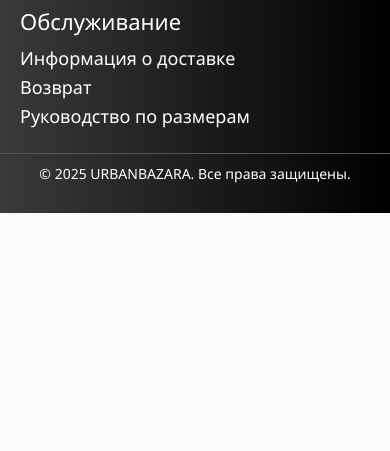
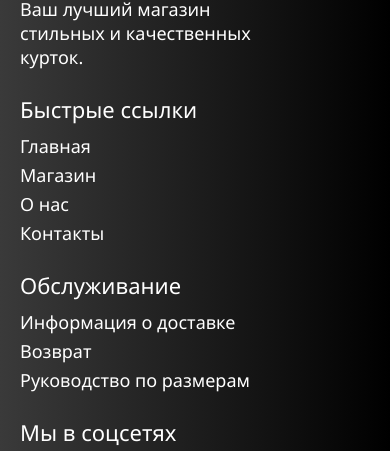
Before and after one commit to joriame/urbanbazara, a plain HTML site: page service.html in a window 390 px wide. Shown: the part 3804-4255 px from the top of the page. Before the commit the page ends 4017 px from the top, so only its background shows below. Drawn offline with Linux system fonts and the light colour scheme.

Commit message:
update footer + edit burger link

```diff
--- a/assets/styles/about.css
+++ b/assets/styles/about.css
@@ -24,7 +24,7 @@
 }
 
 @font-face {
-  font-family: var(--font-accent);
+  font-family: "Playfair";
   src: url("../fonts/PlayfairDisplay.ttf");
 }
 
@@ -386,24 +386,27 @@ body {
   color: var(--color-white);
 }
 
+/* Адаптивные стили */
 @media (max-width: 768px) {
   .footer-container {
     text-align: center;
     gap: 20px;
-    flex-direction: column-reverse;
+    flex-direction: column;
   }
-
   .service-link {
     text-align: left;
   }
-
   .service-link-head {
     text-align: left;
   }
+  .footer-logo {
+    text-align: left;
+  }
 
-  .footer-logo,
-  .social-link-head,
+  .social-link-head {
+    text-align: left;
+  }
   .fast-links {
-    display: none;
+    text-align: left;
   }
 }
--- a/assets/styles/auth.css
+++ b/assets/styles/auth.css
@@ -498,7 +498,7 @@ font-family: "Playfair";
   .footer-container {
     text-align: center;
     gap: 20px;
-    flex-direction: column-reverse;
+    flex-direction: column;
   }
   .service-link {
     text-align: left;
@@ -506,15 +506,14 @@ font-family: "Playfair";
   .service-link-head {
     text-align: left;
   }
-
   .footer-logo {
-    display: none;
+    text-align: left;
   }
 
   .social-link-head {
-    display: none;
+    text-align: left;
   }
   .fast-links {
-    display: none;
+    text-align: left;
   }
 }
--- a/assets/styles/basket.css
+++ b/assets/styles/basket.css
@@ -447,7 +447,7 @@ body {
   .footer-container {
     text-align: center;
     gap: 20px;
-    flex-direction: column-reverse;
+    flex-direction: column;
   }
   .service-link {
     text-align: left;
@@ -455,15 +455,14 @@ body {
   .service-link-head {
     text-align: left;
   }
-
   .footer-logo {
-    display: none;
+    text-align: left;
   }
 
   .social-link-head {
-    display: none;
+    text-align: left;
   }
   .fast-links {
-    display: none;
+    text-align: left;
   }
 }
--- a/assets/styles/contacts.css
+++ b/assets/styles/contacts.css
@@ -440,7 +440,7 @@ form {
   .footer-container {
     text-align: center;
     gap: 20px;
-    flex-direction: column-reverse;
+    flex-direction: column;
   }
   .service-link {
     text-align: left;
@@ -448,15 +448,14 @@ form {
   .service-link-head {
     text-align: left;
   }
-
   .footer-logo {
-    display: none;
+    text-align: left;
   }
 
   .social-link-head {
-    display: none;
+    text-align: left;
   }
   .fast-links {
-    display: none;
+    text-align: left;
   }
 }
--- a/assets/styles/favourite.css
+++ b/assets/styles/favourite.css
@@ -394,23 +394,22 @@ body {
   .footer-container {
     text-align: center;
     gap: 20px;
-    flex-direction: column-reverse;
+    flex-direction: column;
   }
-  .service-link{
+  .service-link {
     text-align: left;
   }
-  .service-link-head{
+  .service-link-head {
+    text-align: left;
+  }
+  .footer-logo {
     text-align: left;
   }
 
-  .footer-logo {
-    display: none;
+  .social-link-head {
+    text-align: left;
   }
-
-  .social-link-head {
-    display: none;
-  }
-  .fast-links{
-    display: none;
+  .fast-links {
+    text-align: left;
   }
 }
--- a/assets/styles/forgpass.css
+++ b/assets/styles/forgpass.css
@@ -414,7 +414,7 @@ body {
   .footer-container {
     text-align: center;
     gap: 20px;
-    flex-direction: column-reverse;
+    flex-direction: column;
   }
   .service-link {
     text-align: left;
@@ -422,15 +422,14 @@ body {
   .service-link-head {
     text-align: left;
   }
-
   .footer-logo {
-    display: none;
+    text-align: left;
   }
 
   .social-link-head {
-    display: none;
+    text-align: left;
   }
   .fast-links {
-    display: none;
+    text-align: left;
   }
 }
--- a/assets/styles/product.css
+++ b/assets/styles/product.css
@@ -1146,7 +1146,7 @@ body {
   .footer-container {
     text-align: center;
     gap: 20px;
-    flex-direction: column-reverse;
+    flex-direction: column;
   }
   .service-link {
     text-align: left;
@@ -1154,15 +1154,14 @@ body {
   .service-link-head {
     text-align: left;
   }
-
   .footer-logo {
-    display: none;
+    text-align: left;
   }
 
   .social-link-head {
-    display: none;
+    text-align: left;
   }
   .fast-links {
-    display: none;
+    text-align: left;
   }
 }
--- a/assets/styles/profile.css
+++ b/assets/styles/profile.css
@@ -475,7 +475,7 @@ body {
   .footer-container {
     text-align: center;
     gap: 20px;
-    flex-direction: column-reverse;
+    flex-direction: column;
   }
   .service-link {
     text-align: left;
@@ -483,15 +483,14 @@ body {
   .service-link-head {
     text-align: left;
   }
-
   .footer-logo {
-    display: none;
+    text-align: left;
   }
 
   .social-link-head {
-    display: none;
+    text-align: left;
   }
   .fast-links {
-    display: none;
+    text-align: left;
   }
 }
--- a/assets/styles/reg.css
+++ b/assets/styles/reg.css
@@ -537,7 +537,7 @@ body {
   .footer-container {
     text-align: center;
     gap: 20px;
-    flex-direction: column-reverse;
+    flex-direction: column;
   }
   .service-link {
     text-align: left;
@@ -545,15 +545,14 @@ body {
   .service-link-head {
     text-align: left;
   }
-
   .footer-logo {
-    display: none;
+    text-align: left;
   }
 
   .social-link-head {
-    display: none;
+    text-align: left;
   }
   .fast-links {
-    display: none;
+    text-align: left;
   }
 }
--- a/assets/styles/return.css
+++ b/assets/styles/return.css
@@ -622,7 +622,7 @@ body {
   .footer-container {
     text-align: center;
     gap: 20px;
-    flex-direction: column-reverse;
+    flex-direction: column;
   }
   .service-link {
     text-align: left;
@@ -630,15 +630,14 @@ body {
   .service-link-head {
     text-align: left;
   }
-
   .footer-logo {
-    display: none;
+    text-align: left;
   }
 
   .social-link-head {
-    display: none;
+    text-align: left;
   }
   .fast-links {
-    display: none;
+    text-align: left;
   }
 }
--- a/assets/styles/service.css
+++ b/assets/styles/service.css
@@ -327,23 +327,22 @@ body {
   .footer-container {
     text-align: center;
     gap: 20px;
-    flex-direction: column-reverse;
+    flex-direction: column;
   }
-  .service-link{
+  .service-link {
     text-align: left;
   }
-  .service-link-head{
+  .service-link-head {
+    text-align: left;
+  }
+  .footer-logo {
     text-align: left;
   }
 
-  .footer-logo {
-    display: none;
+  .social-link-head {
+    text-align: left;
   }
-
-  .social-link-head {
-    display: none;
-  }
-  .fast-links{
-    display: none;
+  .fast-links {
+    text-align: left;
   }
 }
--- a/assets/styles/shipping.css
+++ b/assets/styles/shipping.css
@@ -462,7 +462,7 @@ padding-left: 20px;
   .footer-container {
     text-align: center;
     gap: 20px;
-    flex-direction: column-reverse;
+    flex-direction: column;
   }
   .service-link {
     text-align: left;
@@ -470,15 +470,14 @@ padding-left: 20px;
   .service-link-head {
     text-align: left;
   }
-
   .footer-logo {
-    display: none;
+    text-align: left;
   }
 
   .social-link-head {
-    display: none;
+    text-align: left;
   }
   .fast-links {
-    display: none;
+    text-align: left;
   }
 }
--- a/assets/styles/shop.css
+++ b/assets/styles/shop.css
@@ -512,7 +512,7 @@ select{
   .footer-container {
     text-align: center;
     gap: 20px;
-    flex-direction: column-reverse;
+    flex-direction: column;
   }
   .service-link {
     text-align: left;
@@ -520,15 +520,14 @@ select{
   .service-link-head {
     text-align: left;
   }
-
   .footer-logo {
-    display: none;
+    text-align: left;
   }
 
   .social-link-head {
-    display: none;
+    text-align: left;
   }
   .fast-links {
-    display: none;
+    text-align: left;
   }
 }
--- a/assets/styles/size-guide.css
+++ b/assets/styles/size-guide.css
@@ -468,7 +468,7 @@ body {
   .footer-container {
     text-align: center;
     gap: 20px;
-    flex-direction: column-reverse;
+    flex-direction: column;
   }
   .service-link {
     text-align: left;
@@ -476,15 +476,14 @@ body {
   .service-link-head {
     text-align: left;
   }
-
   .footer-logo {
-    display: none;
+    text-align: left;
   }
 
   .social-link-head {
-    display: none;
+    text-align: left;
   }
   .fast-links {
-    display: none;
+    text-align: left;
   }
 }
--- a/assets/styles/style.css
+++ b/assets/styles/style.css
@@ -678,7 +678,7 @@ body {
   .footer-container {
     text-align: center;
     gap: 20px;
-    flex-direction: column-reverse;
+    flex-direction: column;
   }
   .service-link {
     text-align: left;
@@ -686,15 +686,14 @@ body {
   .service-link-head {
     text-align: left;
   }
-
   .footer-logo {
-    display: none;
+    text-align: left;
   }
 
   .social-link-head {
-    display: none;
+    text-align: left;
   }
   .fast-links {
-    display: none;
+    text-align: left;
   }
 }
```
Also changed, not shown: auth.html (+1 -1 lines).
